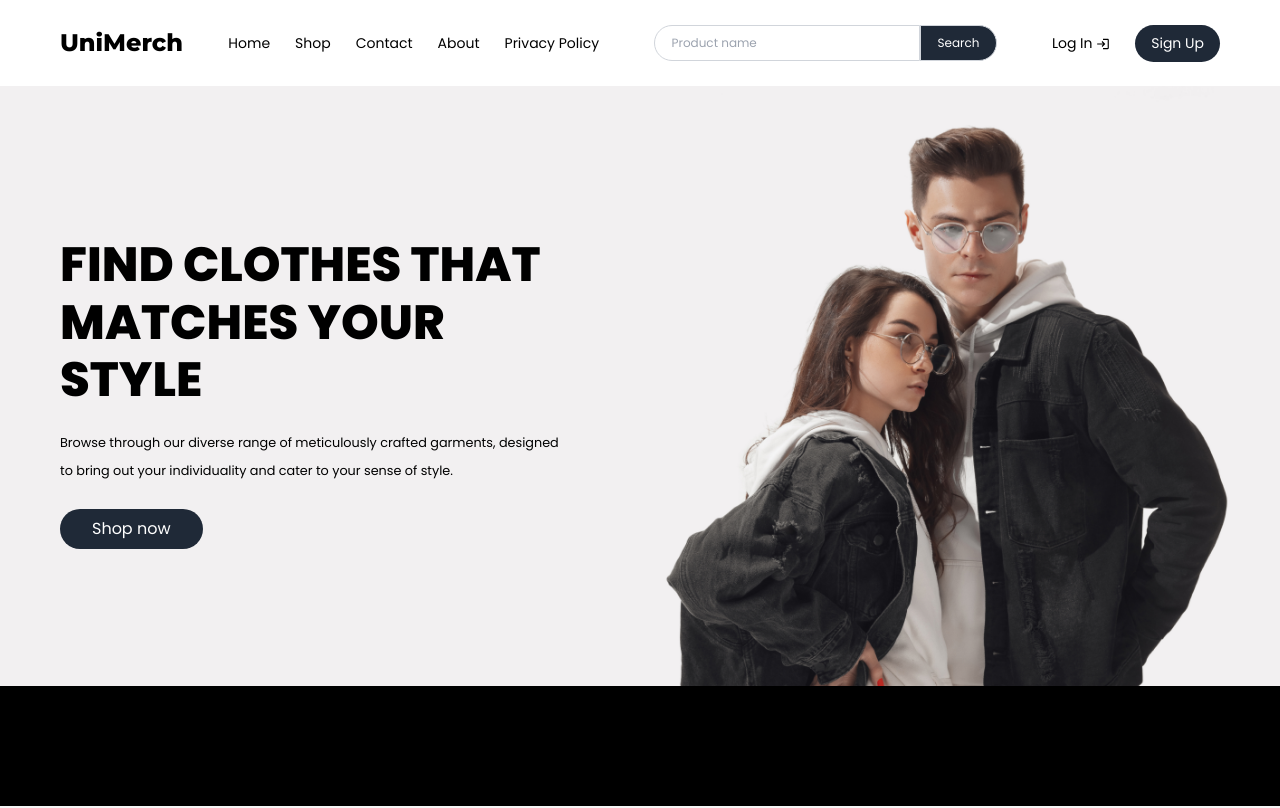
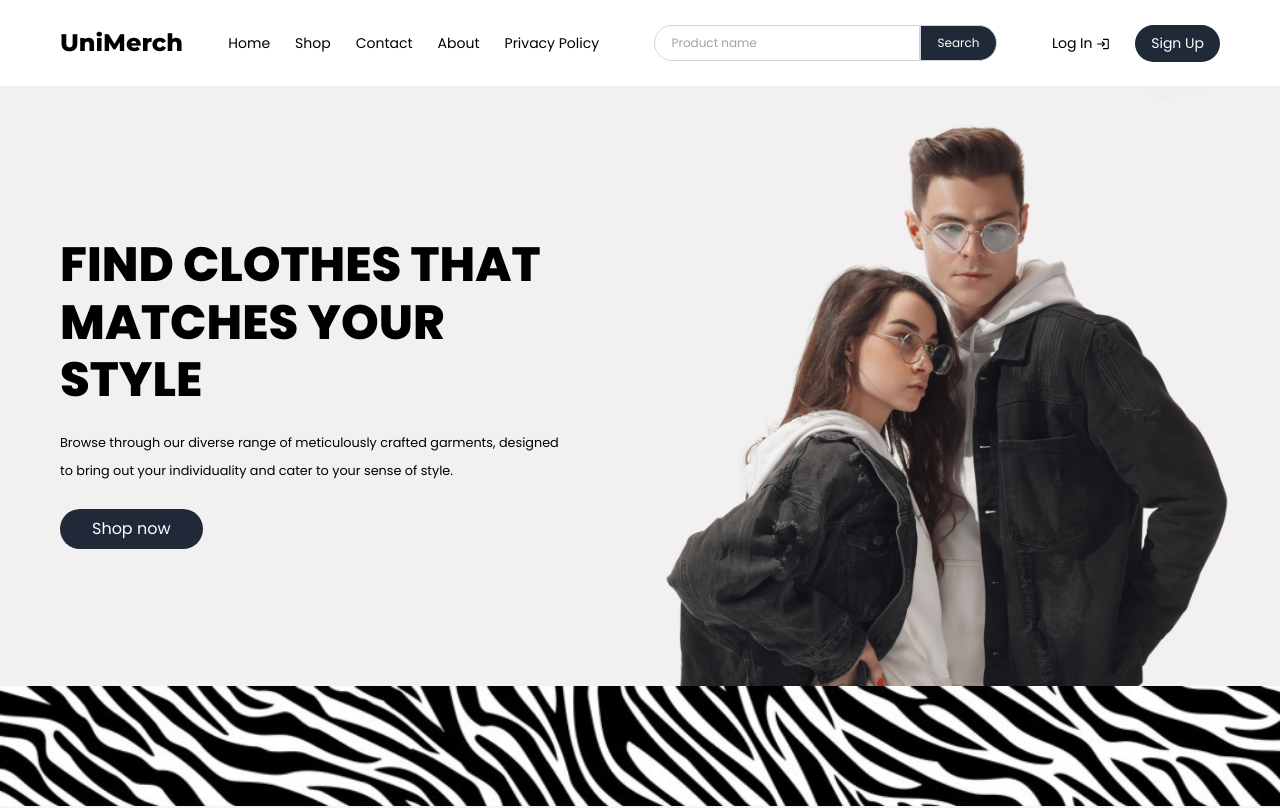
Before and after one commit to rashmithachamikara/unimerch, a React (Vite) app in the folder frontend/: page / in a window 1280 px wide. Shown: the top 808 px of the page. Built offline with nearby package versions, Linux system fonts and the light colour scheme; no server answers.

Commit message:
Added zebra image

```diff
--- a/frontend/src/components/ShopPage.jsx
+++ b/frontend/src/components/ShopPage.jsx
@@ -3,6 +3,7 @@ import { useNavigate } from 'react-router-dom';
 import styles from './ShopPage.module.css';
 import axiosInstance from '../utils/axios';
 import fashionModel from '../assets/Model-PNG-Pic.png';
+import zebra from '../assets/zebra.jpg';
 
 function ShopPage() {
   const [products, setProducts] = useState([]);
@@ -30,6 +31,11 @@ function ShopPage() {
     backgroundRepeat: 'no-repeat'
   };
 
+  const zebraStyle = {
+    backgroundSize: 'cover',
+    backgroundImage: `url(${zebra})`,
+  };
+
   return (
     <div className="min-h-screen">
       <div style={heroStyles}>
@@ -49,7 +55,9 @@ function ShopPage() {
         </div>
       </div>
 
-      <div className={styles.partners}></div>
+
+
+      <div style={zebraStyle} className={styles.partners}></div>
 
       <div className="py-12">
         <h2 className="text-center text-4xl font-bold mb-12">Our Products</h2>
@@ -74,7 +82,7 @@ function ShopPage() {
                       <img
                         src={`${import.meta.env.VITE_IMAGE_BASE_URL}${product.image}`}
                         alt={product.name}
-                        className="w-full h-64 object-contain object-center"
+                        className="w-full h-64 object-cover object-center"
                       />
                     ) : (
                       <div className="h-64 w-full bg-gray-200 flex items-center justify-center rounded">
```
Also changed, not shown: frontend/src/assets/zebra.jpg (added).
